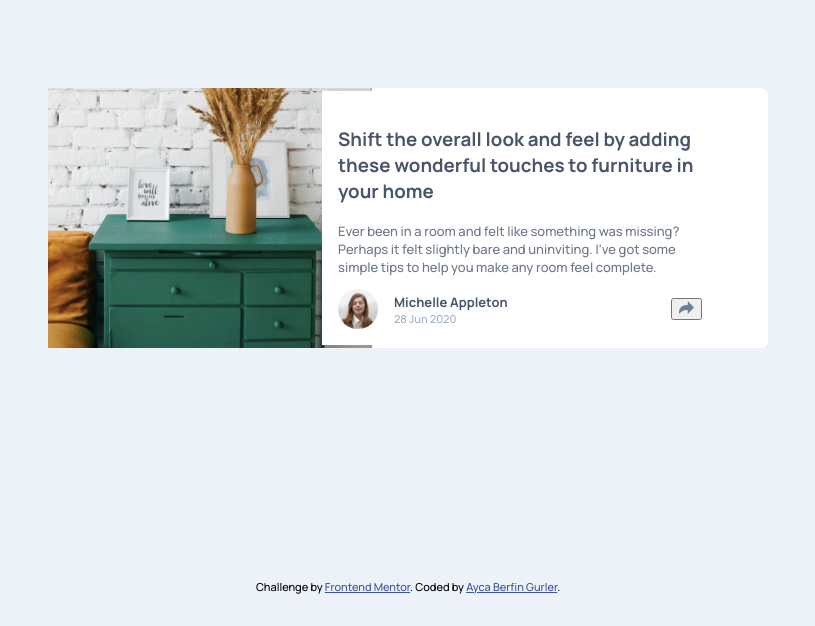
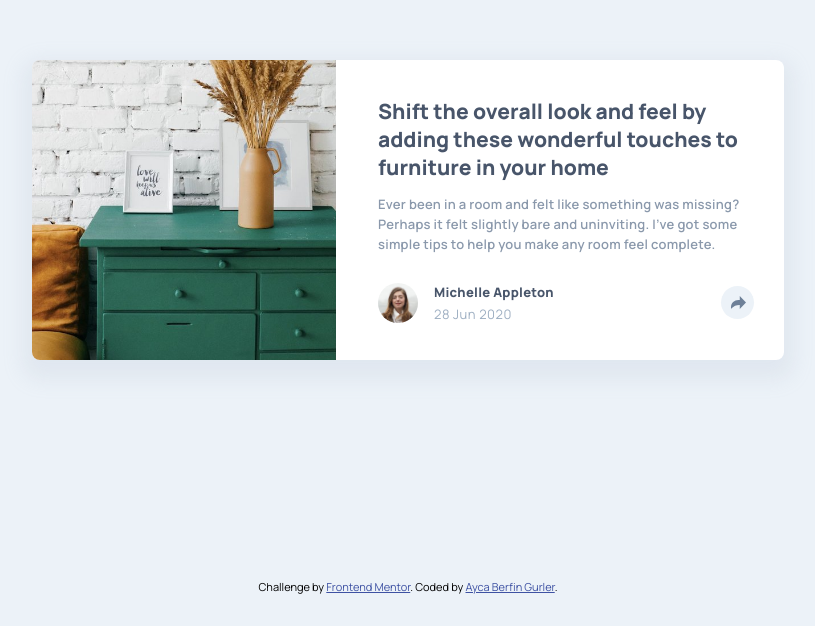
Before and after one commit to aybegu/Article-Preview-Component, a plain HTML site: page index.html in a window 1280 px wide. Shown: the part 190-816 px from the top of the page, without its empty margins (232-1047 px from the left). Drawn offline with Linux system fonts and the light colour scheme.

Commit message:
page layout completed

```diff
--- a/index.html
+++ b/index.html
@@ -14,10 +14,9 @@
 
   <main class="card">
     <div class="card-container">
+      <img src="images/drawers.jpg" alt="drawers" class="image">
       <!-- <div class="image-part">
-
       </div> -->
-      <img src="images/drawers.jpg" alt="drawers" class="image">
       <div class="context-part">
         <h3 class="header">Shift the overall look and feel by adding these wonderful
           touches to furniture in your home</h3>
@@ -38,7 +37,6 @@
         </div>
       </div>
     </div>
-  </main>
 
     <!-- Share -->
 
@@ -46,5 +44,8 @@
       Challenge by <a href="https://www.frontendmentor.io?ref=challenge" target="_blank">Frontend Mentor</a>.
       Coded by <a href="https://github.com/aybegu">Ayca Berfin Gurler</a>.
     </div>
+
+  </main>
+  <script src="app.js"></script>
 </body>
 </html>
--- a/style.css
+++ b/style.css
@@ -1,10 +1,15 @@
-@import url('https://fonts.googleapis.com/css2?family=Manrope:wght@500;700&display=swap');
+@import url('https://fonts.googleapis.com/css2?family=Manrope:wght@200;300;400;500;600;700;800;900&display=swap');
 
 :root{
     --Very-Dark-Grayish-Blue: hsl(217, 19%, 35%);
     --Desaturated-Dark-Blue: hsl(214, 17%, 51%);
-    --Grayish-Blue: hsl(212, 23%, 69%);
+    --Grayish-Blue: rgb(158, 175, 194);
     --Light-Grayish-Blue: hsl(210, 46%, 95%);
+}
+
+*{
+    padding: 0;
+    margin: 0;
 }
 
 body{
@@ -17,12 +22,13 @@ body{
 }
 
 .card{
+    width: 47rem;
     display: flex;
     justify-content: center;
     align-items: center;
-    width: 720px;
     background-color: white;
     border-radius: .5rem;
+    box-shadow: 0 10px 20px 10px rgba(158, 175, 194, 0.15);
 }
 
 .card-container{
@@ -32,40 +38,61 @@ body{
     flex-direction: row;
 }
 
-.image-part{
-    width: 40%;
-    /* border-radius: .5rem 0 0 .5rem; */
-}
-
-.image-part img{
-    width: 100%;
+/* .image-part{
+    width: 45%;
 }
 
 .image{
-    width: 45%;
+    display: flex;
+    border-radius: .5rem 0 0 .5rem;
+    width: 50%;
+    padding: 0;
+    margin: 0;
+} */
+
+.image{
+    width: 50%;
+    clip-path: inset(0 4.5rem 0 0);
+    border-radius: .5rem 0 0 .5rem;
 
 }
 
 .context-part{
-    width: 60%;
-    padding: 1rem;
-    position: relative;
-    right: 50px;
-    background-color: white;
+    width: 100%;
+    display: flex;
+    flex-direction: column;
+    justify-content: center;
+    align-items: center;
+    /* padding: 1rem 2rem; */
+   /* margin: 2rem 2rem 2rem 0; */
+   margin-right: 1rem 2rem;
+   position: relative;
+   right: 30px;
 }
 
 .header{
     color: var(--Very-Dark-Grayish-Blue);
+    margin: 0;
+    padding: 0;
+    font-weight: 800;
+    font-size: 21px;
 }
 
 .text{
+    width: 100%;
     font-size: 13px;
-    color: var(--Very-Dark-Grayish-Blue);
+    /* color: var(--Very-Dark-Grayish-Blue); */
+    color: var(--Desaturated-Dark-Blue);
     opacity: .8;
     font-weight: 500;
+    letter-spacing: .25px;
+    line-height: 20px;
+    font-weight: 600;
+    padding: 13px 0;
 }
 
 .info{
+    padding-top: 1rem;
     width: 100%;
     display: flex;
     flex-direction: row;
@@ -99,13 +126,32 @@ body{
     margin: 0;
     font-size: 13px;
     color: var(--Very-Dark-Grayish-Blue);
-    font-weight: 700;
+    font-weight: 800;
+    letter-spacing: .25px;
 }
 
 .date{
     margin: 0;
-    font-size: 11px;
+    padding-top: .3rem;
+    font-size: 13px;
     color: var(--Grayish-Blue);
+    letter-spacing: .5px;
+}
+
+.share{
+    border: none;
+    border-radius: 50%;
+    width: 33px;
+    height: 33px;
+    background-color: var(--Light-Grayish-Blue);
+    /* display: flex;
+    justify-content: center;
+    align-items: center; */
+    padding: .6rem;
+}
+
+.share:hover{
+    cursor: pointer;
 }
 
 .attribution {
```
Also changed, not shown: app.js (added). Lines whose indentation alone changed are shown as unchanged.
